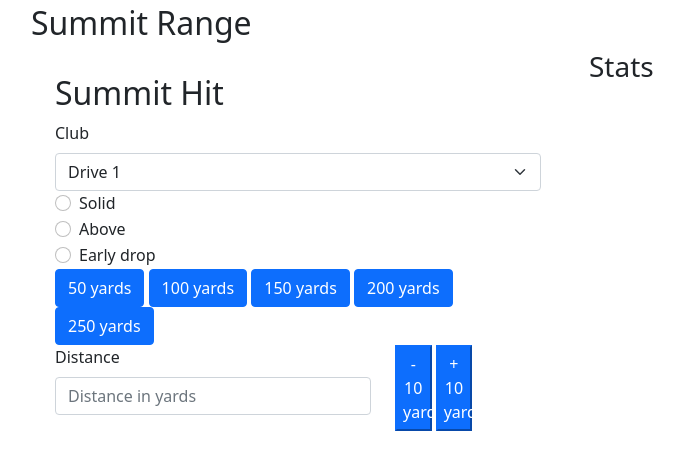
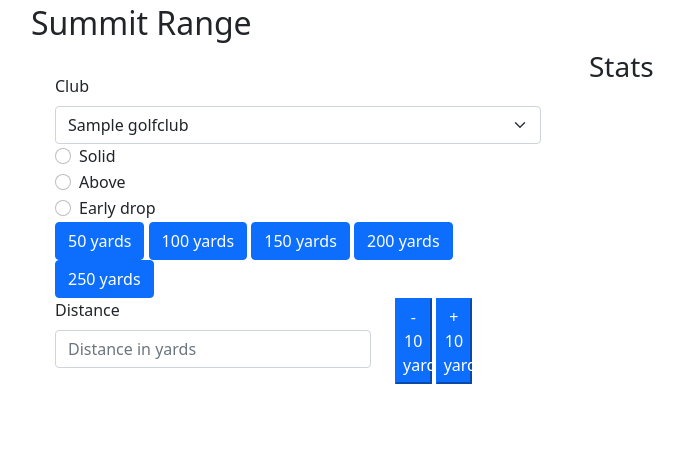
Before and after one commit to luiscberrocal/ganexa_event_manager, a Django app: page /en/golf/range_hits/ in a window 1280 px wide. Shown: the part 56-526 px from the top of the page, without its empty margins (63-747 px from the left). Run offline with Django 3.2, Linux system fonts and the light colour scheme; a user stored in the database is signed in; tables that the repository leaves empty hold one stand-in row (values such as "Sample post"); parts of the project's set-up code (start-up, migrations or seed data) failed here and were passed over; some libraries are stand-ins or nearby versions.

Commit message:
Half baked solution

```diff
--- a/ganexa_event_manager/golf/views.py
+++ b/ganexa_event_manager/golf/views.py
@@ -1,9 +1,18 @@
 # Create your views here.
 from django.views.generic import TemplateView
+
+from ganexa_event_manager.golf.models import GolfClub
 
 
 class RangeHitsView(TemplateView):
     template_name = 'golf/range_hits.html'
 
+    def get_context_data(self, **kwargs):
+        player = self.request.user
+        ctx = super(RangeHitsView, self).get_context_data(**kwargs)
+        ctx['golf_clubs'] = GolfClub.objects.filter(player=player)
+
+        return ctx
+
 
 range_hits_view = RangeHitsView.as_view()
--- a/ganexa_event_manager/templates/golf/range_hits.html
+++ b/ganexa_event_manager/templates/golf/range_hits.html
@@ -12,11 +12,11 @@
     <div class="row">
       <div class="col-md-6 col-xs-12">
         <form action="" class="m-4">
-          <h2>Summit Hit</h2>
           <label for="club" class="form-label">Club</label>
           <select name="club" id="club" class="form-select">
-            <option value="1">Drive 1</option>
-            <option value="1">Drive 3</option>
+            {% for golf_club in golf_clubs %}
+              <option value="{{ golf_club.pk }}">{{ golf_club.name }}</option>
+            {% endfor %}
           </select>
           <div>
             <div class="form-check">
```
